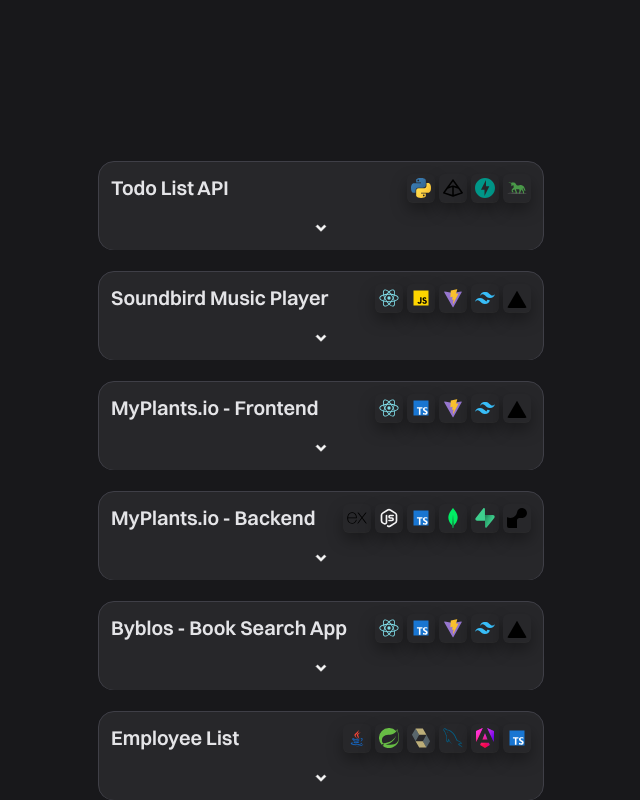
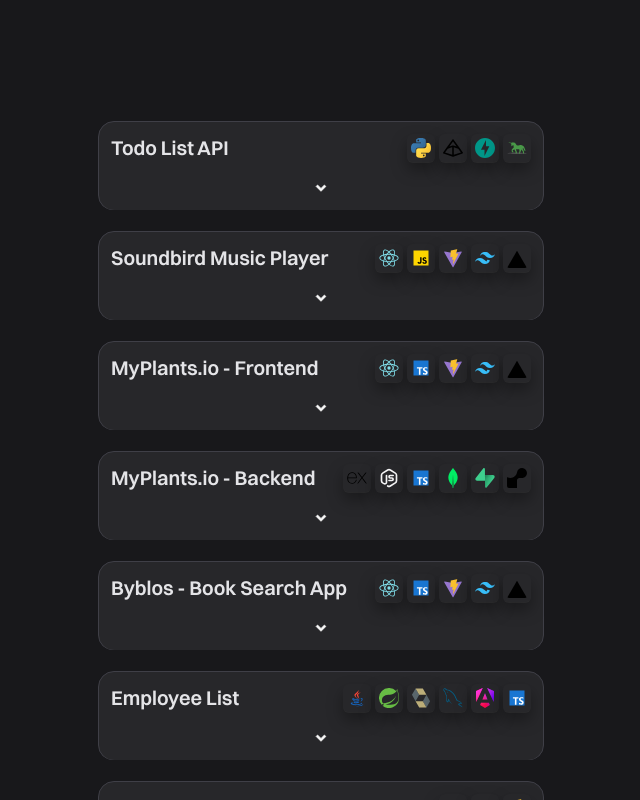
Before and after one commit to ori0nis/portfolio-ori0nis, a React (Vite) app: page / in a window 1280 px wide. Shown: the part 680-1480 px from the top of the page, without its empty margins (319-959 px from the left). Built offline with nearby package versions, Linux system fonts and the light colour scheme.

Commit message:
minor design tweaks

```diff
--- a/src/App.jsx
+++ b/src/App.jsx
@@ -20,7 +20,7 @@ function App() {
       />
 
       {/* Project List */}
-      <section ref={projectsRef} className="px-4 py-10">
+      <section ref={projectsRef} className="px-4 py-10 min-[480px]:py-0">
         <ProjectList
           onGoToContact={() => {
             contactRef.current?.scrollIntoView({
```
